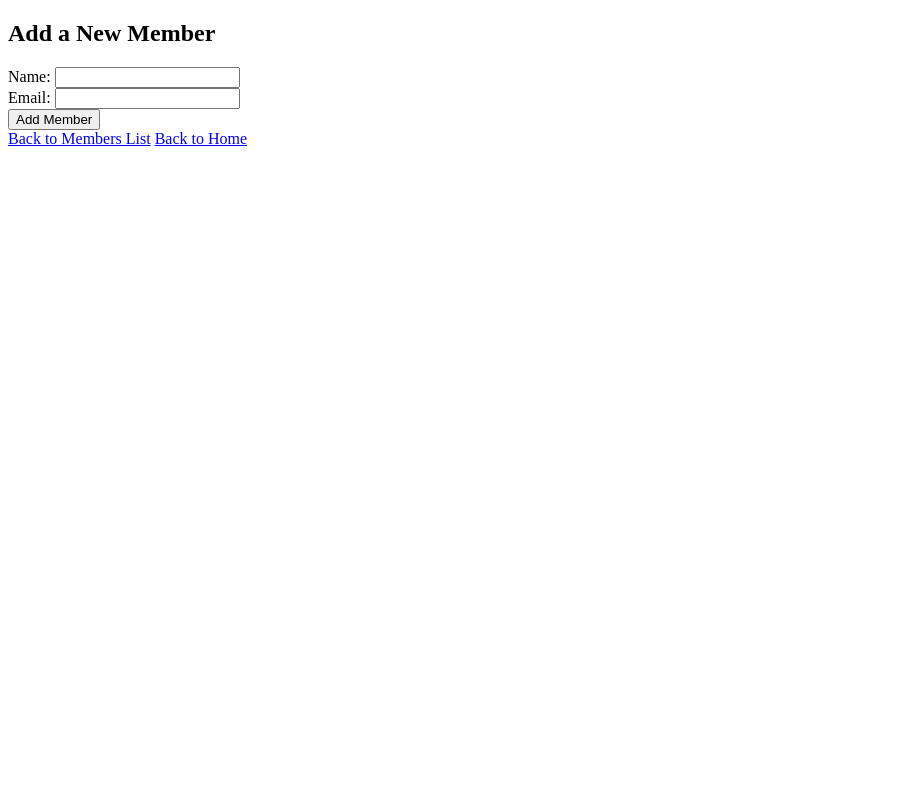
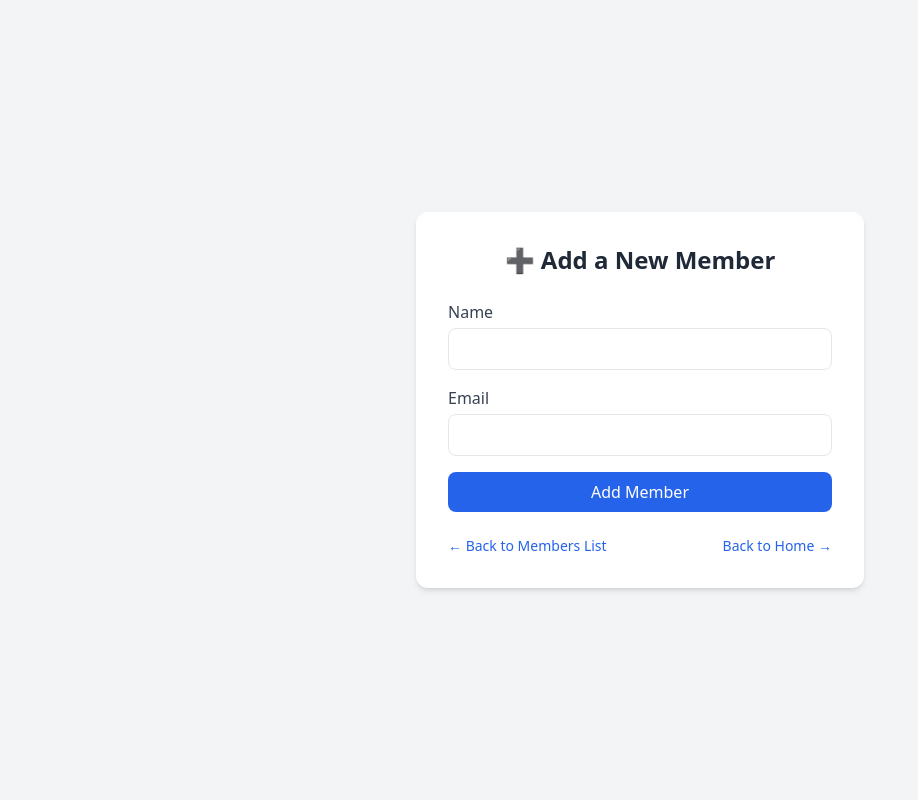
Before and after one commit to Akhilpkl/library_project, a Flask app: page /add_member in a window 1280 px wide. Shown: the whole page, without its empty margins (0-918 px from the left). Run offline with Flask 3, Linux system fonts and the light colour scheme; some libraries are stand-ins or nearby versions.

Commit message:
Add Tailwind-styled HTML form for adding new members

```diff
--- a/templates/add_member.html
+++ b/templates/add_member.html
@@ -1,16 +1,40 @@
 <!DOCTYPE html>
-<html>
+<html lang="en">
+
 <head>
+    <meta charset="UTF-8" />
+    <meta name="viewport" content="width=device-width, initial-scale=1.0" />
     <title>Add Member</title>
+    <script src="https://cdn.tailwindcss.com"></script>
 </head>
-<body>
-    <h2>Add a New Member</h2>
-    <form method="post">
-        Name: <input type="text" name="name" required><br>
-        Email: <input type="email" name="email" required><br>
-        <button type="submit">Add Member</button>
-    </form>
-    <a href="/members">Back to Members List</a>
-    <a href="/">Back to Home</a>
+
+<body class="bg-gray-100 min-h-screen flex items-center justify-center px-4">
+    <div class="bg-white shadow-md rounded-xl p-8 w-full max-w-md">
+        <h2 class="text-2xl font-bold text-gray-800 mb-6 text-center">➕ Add a New Member</h2>
+
+        <form method="post" class="space-y-4">
+            <div>
+                <label class="block text-gray-700 font-medium mb-1">Name</label>
+                <input type="text" name="name" required
+                    class="w-full px-4 py-2 border rounded-lg focus:outline-none focus:ring-2 focus:ring-blue-500" />
+            </div>
+
+            <div>
+                <label class="block text-gray-700 font-medium mb-1">Email</label>
+                <input type="email" name="email" required
+                    class="w-full px-4 py-2 border rounded-lg focus:outline-none focus:ring-2 focus:ring-blue-500" />
+            </div>
+
+            <button type="submit" class="w-full bg-blue-600 text-white py-2 rounded-lg hover:bg-blue-700 transition">
+                Add Member
+            </button>
+        </form>
+
+        <div class="mt-6 flex justify-between text-sm text-blue-600">
+            <a href="/members" class="hover:underline">&larr; Back to Members List</a>
+            <a href="/" class="hover:underline">Back to Home &rarr;</a>
+        </div>
+    </div>
 </body>
+
 </html>
```
